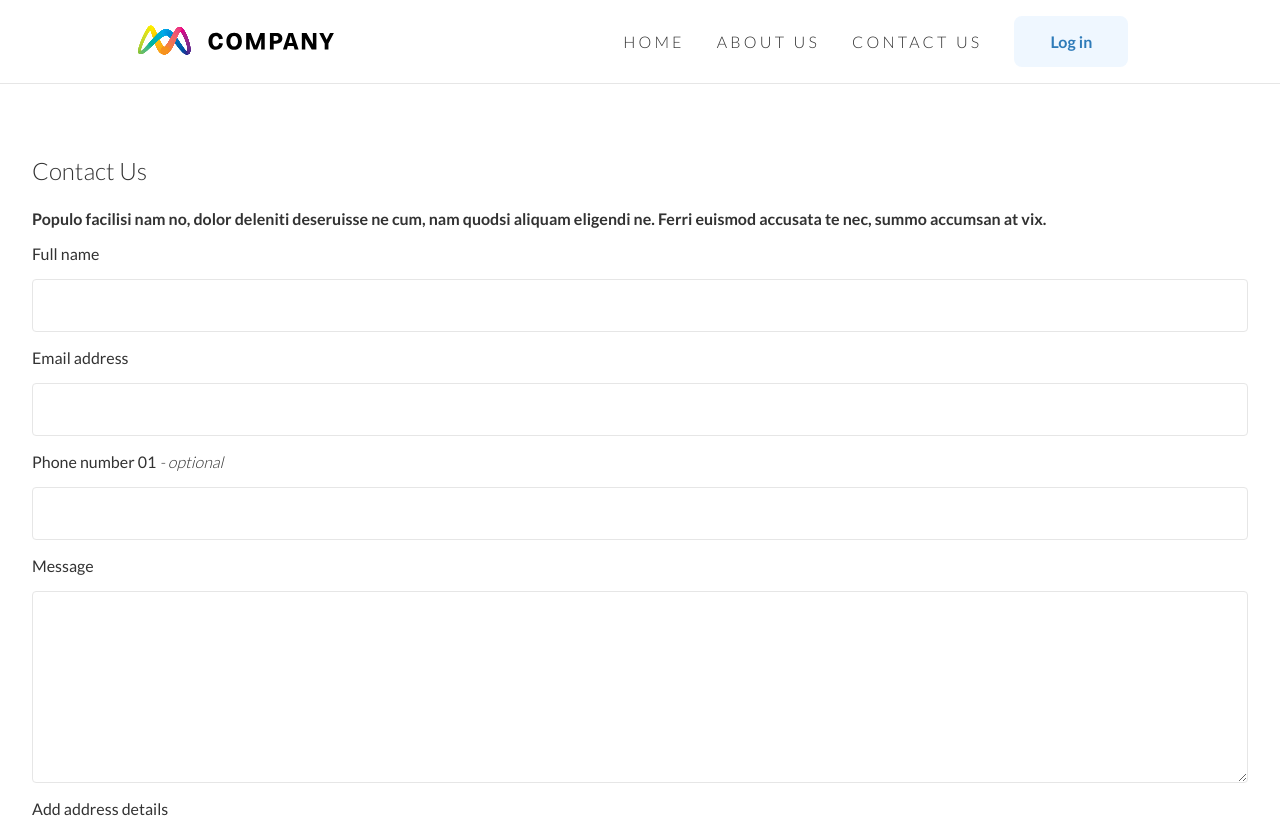
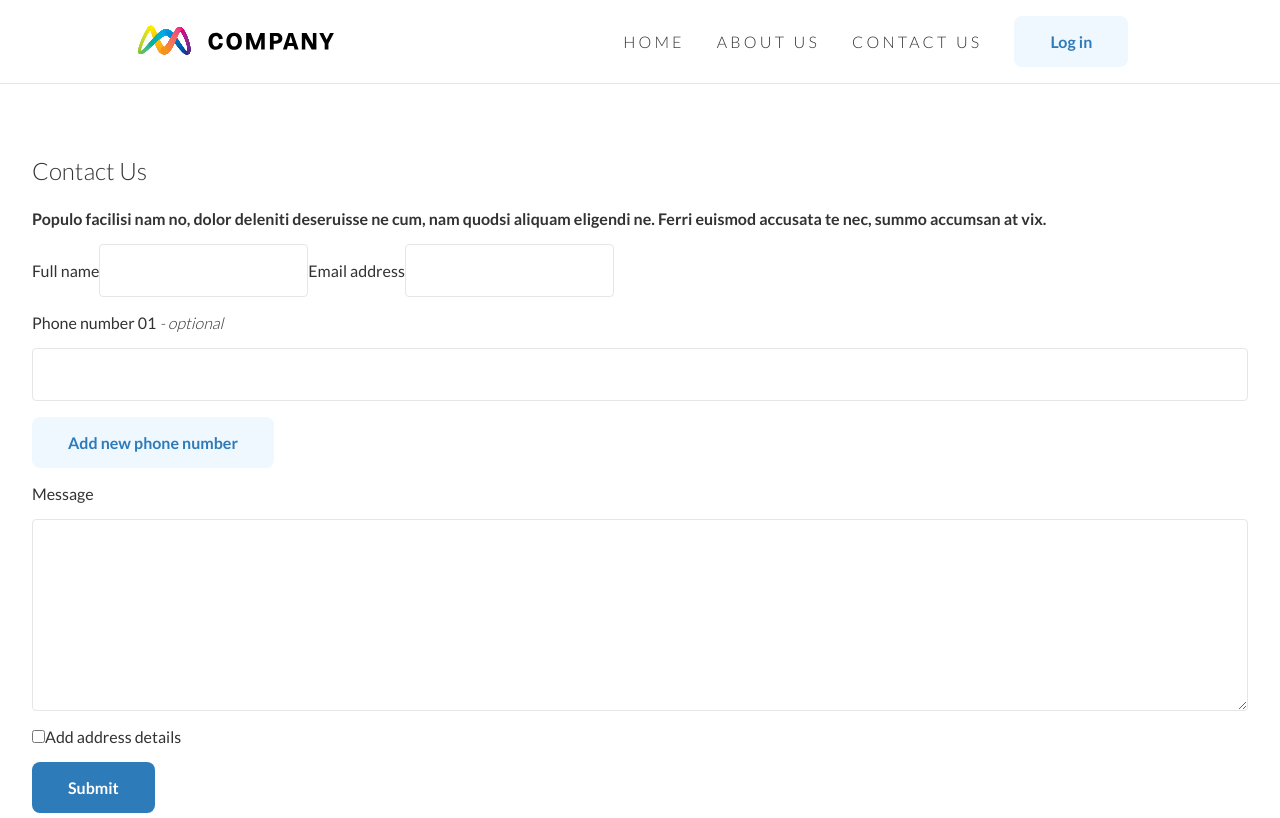
Before and after one commit to samueljacobs98/app-s-e-t, a React (Create React App) app: page /contact in a window 1280 px wide. Shown: the top 818 px of the page. Built offline with nearby package versions, Linux system fonts and the light colour scheme.

Commit message:
added all elements to form

```diff
--- a/src/components/AboutContent/AboutContent.scss
+++ b/src/components/AboutContent/AboutContent.scss
@@ -41,7 +41,7 @@
   &__list {
     margin-block-start: 1em;
     margin-block-end: 1em;
-    padding-inline-start: 40px;
+    padding-inline-start: 1rem;
     &-item {
       margin-block-start: 0.75em;
       font-weight: bold;
--- a/src/components/Button/Button.jsx
+++ b/src/components/Button/Button.jsx
@@ -1,11 +1,11 @@
 import "./Button.scss";
 
-const Button = ({ text, type }) => {
-  // Button Types:
-  //  - Primary
-  //  - Secondary
-
-  return <button className={"button button--" + type}>{text}</button>;
+const Button = ({ text, order, onClick, type = "button" }) => {
+  return (
+    <button type={type} className={"button button--" + order} onClick={onClick}>
+      {text}
+    </button>
+  );
 };
 
 export default Button;
--- a/src/components/Button/Button.scss
+++ b/src/components/Button/Button.scss
@@ -16,6 +16,10 @@
     color: $colour-blue;
     background-color: $colour-light-blue;
   }
+
+  &:hover {
+    cursor: pointer;
+  }
 }
 
 @media screen and (min-width: $tablet-breakpoint) {
--- a/src/components/ContactBanner/ContactBanner.jsx
+++ b/src/components/ContactBanner/ContactBanner.jsx
@@ -21,7 +21,7 @@ const ContactBanner = () => {
       <h2 className={block + "__heading"}>{contactBanner[0]}</h2>
       <h3 className={block + "__subheading"}>{contactBanner[1]}</h3>
       <p className={block + "__text"}>{text}</p>
-      <Button text="Contact us" type="primary" />
+      <Button text="Contact us" order="primary" />
     </section>
   );
 };
--- a/src/components/ContactForm/ContactForm.jsx
+++ b/src/components/ContactForm/ContactForm.jsx
@@ -3,9 +3,48 @@ import Button from "../Button/Button";
 import "./ContactForm.scss";
 
 const ContactForm = () => {
-  const [showPhone2] = useState(false);
+  const [showPhone2, setShowPhone2] = useState(false);
+  const [showAddress, setShowAddress] = useState(false);
+  const block = "field";
 
-  const block = "field";
+  const updateShowPhone2 = () => {
+    setShowPhone2(true);
+  };
+
+  const updateShowAddress = (e) => {
+    setShowAddress(e.target.checked);
+  };
+
+  const addressJSX = (
+    <>
+      <div>
+        <label htmlFor="address-line-1">Address line 1</label>
+        <input type="text" name="address-line-1" id="address-line-1" required />
+        <label htmlFor="address-line-2">
+          Address line 2 <span>- optional</span>
+        </label>
+        <input type="text" name="address-line-2" id="address-line-2" />
+      </div>
+      <div>
+        <div>
+          <label htmlFor="city-town">City/Town</label>
+          <input type="text" name="city-town" id="city-town" required />
+          <label htmlFor="state-county" required>
+            State/County
+          </label>
+          <input type="text" name="state-county" id="state-county" />
+        </div>
+        <div>
+          <label htmlFor="postcode">Postcode</label>
+          <input type="text" name="postcode" id="postcode" required />
+          <label htmlFor="country" required>
+            Country
+          </label>
+          <input type="text" name="country" id="country" />
+        </div>
+      </div>
+    </>
+  );
 
   return (
     <form className="form">
@@ -16,29 +55,43 @@ const ContactForm = () => {
           aliquam eligendi ne. Ferri euismod accusata te nec, summo accumsan at
           vix.
         </p>
-        <label htmlFor="name">Full name</label>
-        <input type="text" name="name" id="name" required />
-        <label htmlFor="email">Email address</label>
-        <input type="text" name="email" id="email" required />
+        <div>
+          <label htmlFor="name">Full name</label>
+          <input type="text" name="name" id="name" required />
+          <label htmlFor="email">Email address</label>
+          <input type="text" name="email" id="email" required />
+        </div>
         <label htmlFor="phone1">
           Phone number 01 <span>- optional</span>
         </label>
         <input type="text" name="phone1" id="phone1" />
-        {showPhone2 && (
+        {showPhone2 ? (
           <>
             <label htmlFor="phone2">
               Phone number 02 <span>- optional</span>
             </label>
             <input type="text" name="phone2" id="phone2" />
           </>
+        ) : (
+          <Button
+            text="Add new phone number"
+            onClick={updateShowPhone2}
+            order="secondary"
+          />
         )}
-        {/* Add button ^^ */}
         <label htmlFor="message">Message</label>
         <textarea name="message" id="message" cols="30" rows="10"></textarea>
-        <label htmlFor="checkbox">Add address details</label>
-        <input type="checkbox" name="checkbox" id="checkbox" />
-        {/* Add submit button */}
-        <Button text="Submit" type="primary" />
+        <div>
+          <input
+            type="checkbox"
+            name="checkbox"
+            id="checkbox"
+            onChange={updateShowAddress}
+          />
+          <label htmlFor="checkbox">Add address details</label>
+        </div>
+        {showAddress && addressJSX}
+        <Button text="Submit" order="primary" type="submit" />
       </fieldset>
     </form>
   );
--- a/src/components/Header/Header.jsx
+++ b/src/components/Header/Header.jsx
@@ -5,12 +5,12 @@ import Navbar from "../Navbar/Navbar";
 
 const Header = () => {
   return (
-    <nav className="header">
+    <header className="header">
       <Link className="navbar__link" to="/home">
         <img className="header__logo" src={logo} alt="company logo" />
       </Link>
       <Navbar />
-    </nav>
+    </header>
   );
 };
 
--- a/src/components/LearnBanner/LearnBanner.jsx
+++ b/src/components/LearnBanner/LearnBanner.jsx
@@ -26,7 +26,7 @@ const LearnBanner = () => {
         <h2 className={getClass("__container-heading")}>{learnBanner[0]}</h2>
         <p className={getClass("__container-text")}>{learnBanner[1]}</p>
         <ul className={getClass("__container-list")}>{list}</ul>
-        <Button text={"Learn more"} type={"primary"} />
+        <Button text={"Learn more"} order={"primary"} />
       </div>
     </section>
   );
--- a/src/components/LogInBanner/LogInBanner.jsx
+++ b/src/components/LogInBanner/LogInBanner.jsx
@@ -10,7 +10,7 @@ const LogInBanner = () => {
       <article className={block + "__container"}>
         <h2 className={block + "__container-heading"}>{logIn[0]}</h2>
         <p className={block + "__container-text"}>{logIn[1]}</p>
-        <Button text="Log in" type="secondary" />
+        <Button text="Log in" order="secondary" />
       </article>
     </section>
   );
--- a/src/components/LogInBanner/LogInBanner.scss
+++ b/src/components/LogInBanner/LogInBanner.scss
@@ -5,13 +5,15 @@
   padding: $standard;
   background-image: url("../../assets/images/sunglasses.jpg");
   background-size: cover;
+  display: flex;
+  justify-content: center;
 
   &__container {
     background-color: rgba($colour-dark-grey, 0.3);
     color: $colour-white;
     max-width: 500px;
     padding: $standard;
-    margin: auto;
+    // margin: auto;
 
     &-heading,
     &-text {
@@ -28,3 +30,9 @@
     }
   }
 }
+
+@media screen and (min-width: $tablet-breakpoint) {
+  .log-in-banner {
+    justify-content: flex-start;
+  }
+}
--- a/src/components/Navbar/Navbar.jsx
+++ b/src/components/Navbar/Navbar.jsx
@@ -14,7 +14,7 @@ const Navbar = () => {
       <Link className="navbar__link" to="/contact">
         Contact Us
       </Link>
-      <Button text="Log in" type="secondary" />
+      <Button text="Log in" order="secondary" />
     </nav>
   );
 };
```
